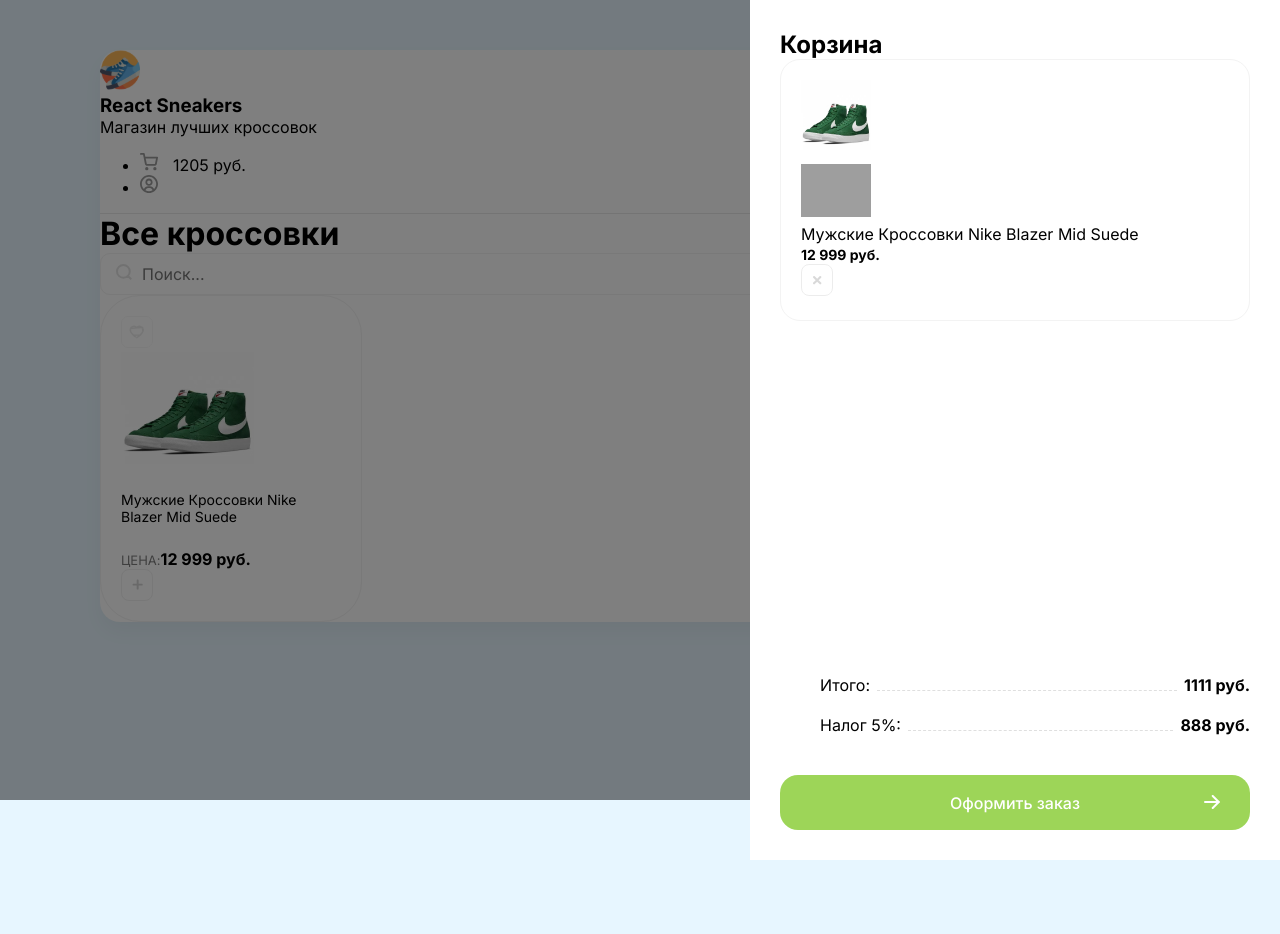
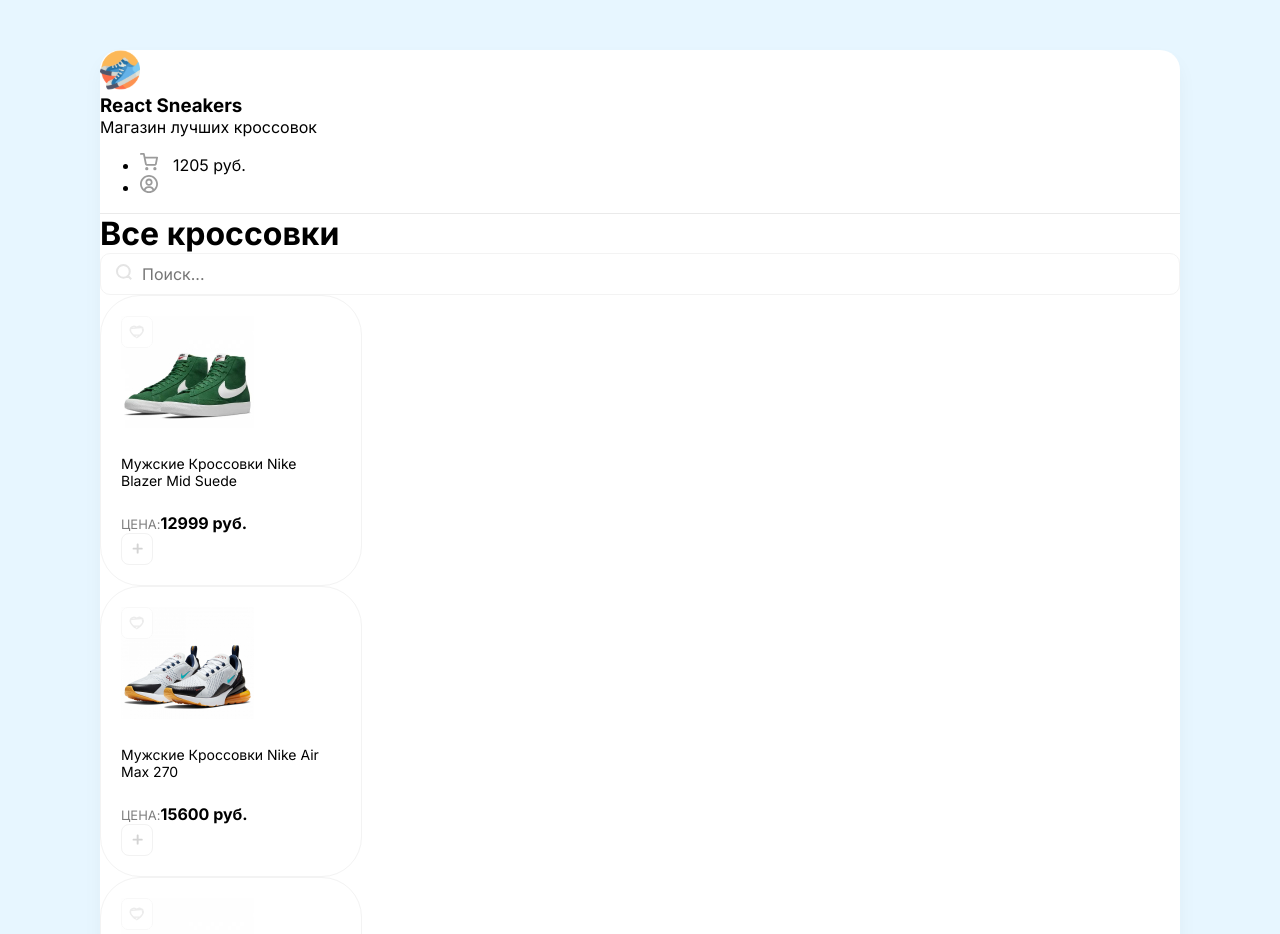
Before and after one commit to Lunatalied/React-Sneakers, a React (Create React App) app: page / in a window 1280 px wide. Shown: the top 934 px of the page. Before the commit the page ends 860 px from the top, so only its background shows below. Built offline with nearby package versions, Linux system fonts and the light colour scheme; grey boxes are pictures that could not be loaded.

Commit message:
Created components, props and module styles

```diff
--- a/src/App.js
+++ b/src/App.js
@@ -1,71 +1,21 @@
 import logo from './logo.svg';
 import './App.css';
+import Card from './components/Card';
+import Header from './components/Header'
+import Cart from "./components/Cart";
+
+const arr = [{title: 'Мужские Кроссовки Nike Blazer Mid Suede', price: 12999, imageUrl:'img/sneakers/1.jpg'},
+            {title: 'Мужские Кроссовки Nike Air Max 270', price: 15600, imageUrl:'img/sneakers/2.jpg'},
+            {title: 'Мужские Кроссовки Nike Blazer Mid Suede', price: 8499, imageUrl:'img/sneakers/3.png'},
+            {title: 'Кроссовки Puma X Aka Boku Future Rider', price: 8999, imageUrl:'img/sneakers/4.jpg'},
+            {title: 'Мужские Кроссовки Under Armour Curry 8', price: 15199, imageUrl:'img/sneakers/5.png'}]
 
 function App() {
     return (
         <div className="wrapper clear">
+            <Cart />
 
-            <div className="overlay">
-                <div className="right-bar">
-                    <h2 className="mb-30">Корзина</h2>
-
-                    <div className="items">
-
-                        <div className="cart-item d-flex align-center">
-                            <img className="mr-20" src="/img/sneakers/1.jpg" alt="sneakers" width={70} height={70}/>
-
-                            <div style={{backgroundImage: 'url(/img/sneakers.1.jpg)'}} className="cart-item-img"></div>
-                            <div className="mr-20 flex">
-                                <p className="mb-5">Мужские Кроссовки Nike Blazer Mid Suede</p>
-                                <b>12 999 руб.</b>
-                            </div>
-                            <img className="remove-btn" src="/img/remove_btn.svg" alt="remove"/>
-
-                        </div>
-
-                    </div>
-
-
-                    <div className="cart-total-block">
-                        <ul>
-                            <li className="d-flex">
-                                <span>Итого:</span>
-                                <div></div>
-                                <b>1111 руб.</b>
-                            </li>
-                            <li className="d-flex">
-                                <span>Налог 5%:</span>
-                                <div></div>
-                                <b>888 руб.</b>
-                            </li>
-                        </ul>
-
-                        <button className="green-btn">Оформить заказ  <img src="/img/arrow.svg" alt="arrow"/> </button>
-                    </div>
-
-                </div>
-            </div>
-
-
-            <header className="d-flex justify-between align-center p-40">
-                <div className="d-flex align-center">
-                    <img width={40} height={40} src="/img/logo.svg"/>
-                    <div className="headerInfo">
-                        <h3 className="text-uppercase">React Sneakers</h3>
-                        <p className="opacity-5">Магазин лучших кроссовок</p>
-                    </div>
-                </div>
-
-                <ul className="d-flex">
-                    <li className="mr-30">
-                        <img width={18} height={18} src="/img/cart.svg"/>
-                        <span>1205 руб.</span>
-                    </li>
-                    <li>
-                        <img width={18} height={18} src="/img/user.svg"/>
-                    </li>
-                </ul>
-            </header>
+            <Header />
 
             <div className="content p-40">
 
@@ -76,22 +26,17 @@
                         <input placeholder="Поиск..."/>
                     </div>
                 </div>
-                <div className="card">
-                    <div className="favourite">
-                        <img src="/img/unliked_btn.svg" alt="unlicked" width={32} height={32}/>
-                    </div>
-                    <img width={133} height={112} src="/img/sneakers/1.jpg" alt="Sneakers"/>
-                    <h5>Мужские Кроссовки Nike Blazer Mid Suede</h5>
-                    <div className="d-flex justify-between align-center">
-                        <div className="d-flex flex-column">
-                            <span>Цена:</span>
-                            <b>12 999 руб.</b>
-                        </div>
-                        <button className="button">
-                            <img width={11} height={11} src="/img/plus.svg"></img>
-                        </button>
-                    </div>
+
+
+                <div className="d-flex">
+                    {arr.map((obj) =>
+                        <Card title={obj.title} price={obj.price} imageUrl={obj.imageUrl}
+                    />)}
+
+
                 </div>
+
+
             </div>
         </div>
     );
--- /dev/null
+++ b/src/components/Card/Card.module.scss
@@ -0,0 +1,25 @@
+.card {
+  border: 1px solid #F3F3F3;
+  padding: 20px;
+  width: 220px;
+  border-radius: 40px;
+  transition: box-shadow 0.2s ease-in-out, transform 0.2s ease-in-out;
+  cursor: pointer;
+
+
+  &:hover {
+    box-shadow: 0 14px 30px rgba(0, 0, 0, 0.06);
+    transform: translateY(-5px);
+  }
+
+  .favorite {
+    position: absolute;
+    cursor: pointer;
+  }
+
+  span {
+    text-transform: uppercase;
+    font-size: 13px;
+    opacity: 0.5;
+  }
+}
--- /dev/null
+++ b/src/components/Card/index.js
@@ -0,0 +1,28 @@
+import React from "react";
+import styles from "./Card.module.scss"
+
+export default function Card(props) {
+
+    const onClickButton = () => {
+        alert(props.title);
+    }
+
+    return (
+    <div className={styles.card}>
+        <div className={styles.favorite}>
+            <img src="/img/unliked_btn.svg" alt="unlicked" width={32} height={32}/>
+        </div>
+        <img width={133} height={112} src={props.imageUrl} alt="Sneakers"/>
+        <h5>{props.title}</h5>
+        <div className="d-flex justify-between align-center">
+            <div className="d-flex flex-column">
+                <span>Цена:</span>
+                <b>{props.price} руб.</b>
+            </div>
+            <button className="button" onClick={onClickButton}>
+                <img width={11} height={11} src="/img/plus.svg"></img>
+            </button>
+        </div>
+    </div>
+    )
+}
--- /dev/null
+++ b/src/components/Cart.js
@@ -0,0 +1,45 @@
+import React from 'react';
+
+export default function Cart() {
+    return (
+        <div style={{ display: 'none' }} className="overlay">
+        <div className="right-bar">
+            <h2 className="mb-30">Корзина</h2>
+
+            <div className="items">
+
+                <div className="cart-item d-flex align-center">
+                    <img className="mr-20" src="/img/sneakers/1.jpg" alt="sneakers" width={70} height={70}/>
+
+                    <div style={{backgroundImage: 'url(/img/sneakers.1.jpg)'}} className="cart-item-img"></div>
+                    <div className="mr-20 flex">
+                        <p className="mb-5">Мужские Кроссовки Nike Blazer Mid Suede</p>
+                        <b>12 999 руб.</b>
+                    </div>
+                    <img className="remove-btn" src="/img/remove_btn.svg" alt="remove"/>
+
+                </div>
+
+            </div>
+
+
+            <div className="cart-total-block">
+                <ul>
+                    <li className="d-flex">
+                        <span>Итого:</span>
+                        <div></div>
+                        <b>1111 руб.</b>
+                    </li>
+                    <li className="d-flex">
+                        <span>Налог 5%:</span>
+                        <div></div>
+                        <b>888 руб.</b>
+                    </li>
+                </ul>
+
+                <button className="green-btn">Оформить заказ  <img src="/img/arrow.svg" alt="arrow"/> </button>
+            </div>
+        </div>
+        </div>
+    )
+}
--- /dev/null
+++ b/src/components/Header.js
@@ -0,0 +1,26 @@
+import React from "react";
+
+export default function Header() {
+    return (
+
+        <header className="d-flex justify-between align-center p-40">
+            <div className="d-flex align-center">
+                <img width={40} height={40} src="/img/logo.svg"/>
+                <div className="headerInfo">
+                    <h3 className="text-uppercase">React Sneakers</h3>
+                    <p className="opacity-5">Магазин лучших кроссовок</p>
+                </div>
+            </div>
+
+            <ul className="d-flex">
+                <li className="mr-30">
+                    <img width={18} height={18} src="/img/cart.svg"/>
+                    <span>1205 руб.</span>
+                </li>
+                <li>
+                    <img width={18} height={18} src="/img/user.svg"/>
+                </li>
+            </ul>
+        </header>
+    )
+}
--- a/src/index.scss
+++ b/src/index.scss
@@ -37,31 +37,7 @@
   }
 }
 
-.card {
-  border: 1px solid #F3F3F3;
-  padding: 20px;
-  width: 220px;
-  border-radius: 40px;
-  transition: box-shadow 0.2s ease-in-out, transform 0.2s ease-in-out;
-  cursor: pointer;
 
-
-  &:hover {
-    box-shadow: 0 14px 30px rgba(0, 0, 0, 0.06);
-    transform: translateY(-5px);
-  }
-
-  .favorite {
-    position: absolute;
-    cursor: pointer;
-  }
-
-  span {
-    text-transform: uppercase;
-    font-size: 13px;
-    opacity: 0.5;
-  }
-}
 
 .button {
   background: #FFFFFF;
```
